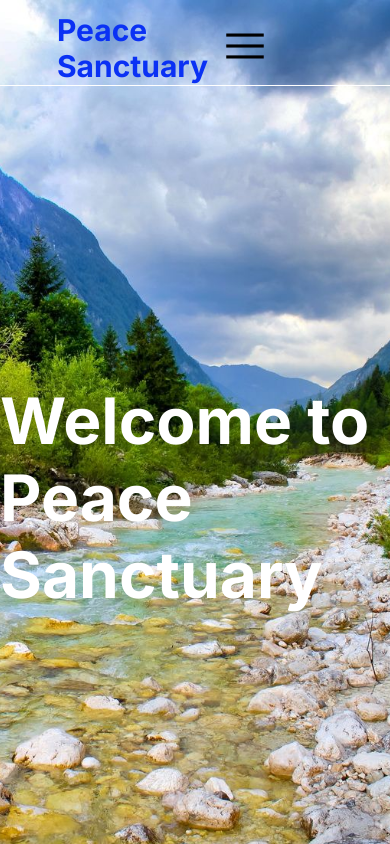
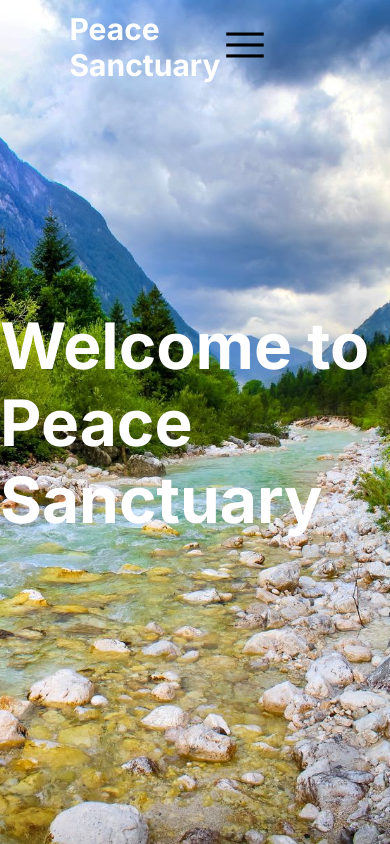
Before and after one commit to Bnewtontohs/peace-sanctuary, a plain HTML site: page index.html in a window 390 px wide. Shown: the top 844 px of the page. Drawn offline with nearby package versions, Linux system fonts and the light colour scheme.

Commit message:
asdfghjkl

```diff
--- a/style.css
+++ b/style.css
@@ -66,7 +66,7 @@ section h1 {
         display: block;
     }
 
-    section {
-        padding-top: 75px;
+    section h1 {
+        font-family: 40px;
     }
 }
--- a/universal.css
+++ b/universal.css
@@ -13,8 +13,7 @@ header {
     justify-items: center;
     position: absolute;
     top: 10px;
-    z-index: 9999999;
-    border-bottom: 1px solid white;
+    z-index: 99;
 }
 
 .mobileNav {
@@ -45,7 +44,7 @@ header {
 
 .logo a {
     font-size: 30px;
-    color: #0A31F4;
+    color: #ffffff;
     font-weight: bold;
 }
 /* Navigation */
@@ -57,7 +56,7 @@ header {
     background-color: white;
     color: white;
     transition: 200ms;
-    z-index: 954837057257482743875;
+    z-index: 9999;
 }
 
 .navigation div {
@@ -114,9 +113,10 @@ nav {
 
 nav a {
     padding-right: 40px;
-    font-size: 30px;
+    font-size: 20px;
     color: black;
     transition: 0.5s;
+    font-weight: 600;
 }
 
 nav a:hover{
@@ -139,18 +139,6 @@ nav a:hover{
         display: none;
     }
 
-    header {
-        height: 75px;
-    }
-
-    .logo img {
-        height: 75px;
-    }
-
-    .logo {
-        height: 75px;
-        width: 75px;
-    }
 }
 
 /* Footer */
```
